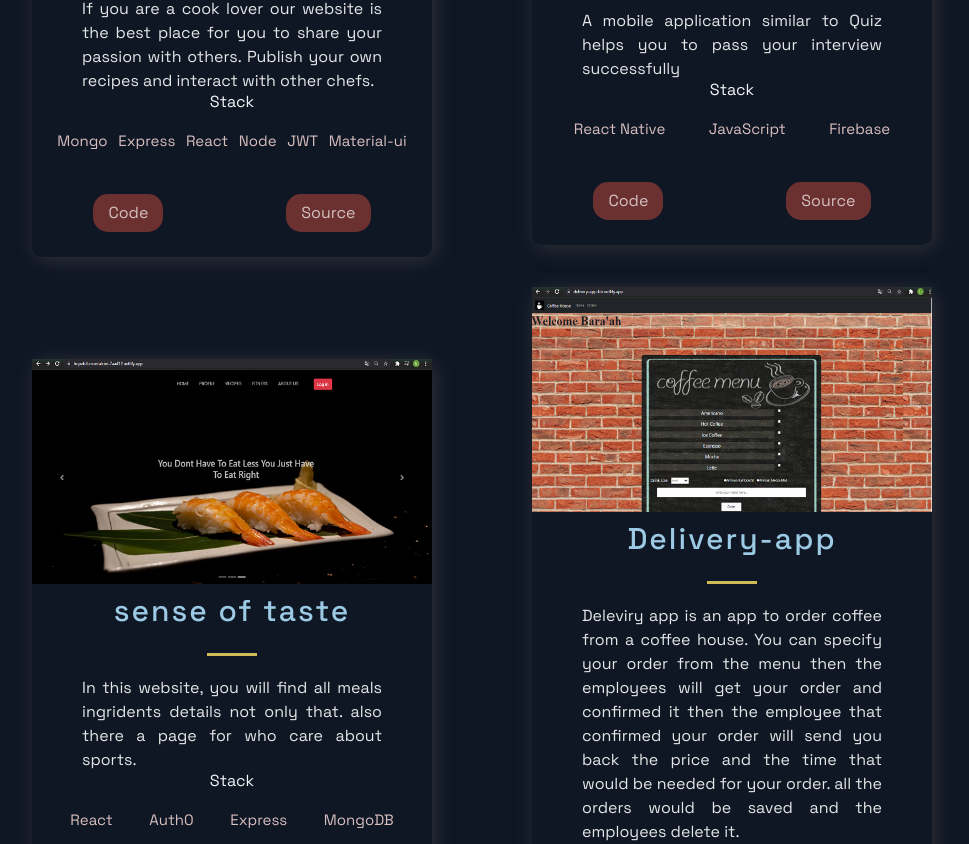
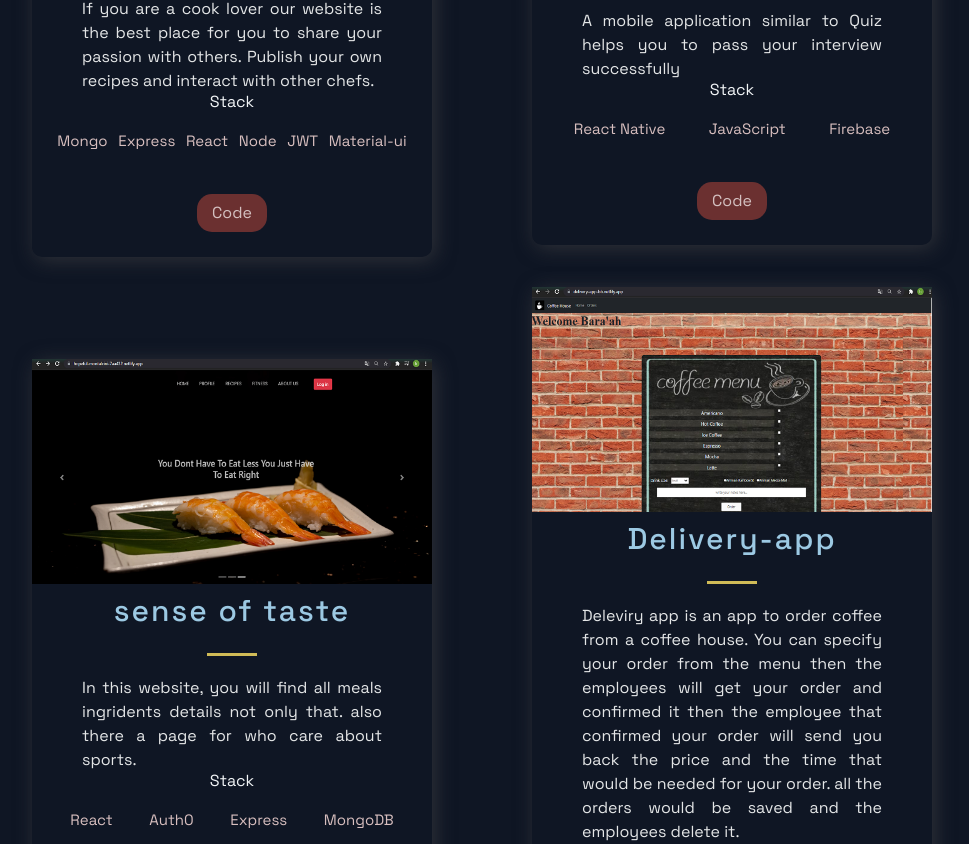
Before and after one commit to baraahalomari/MyPortfolio, a Next.js app: page / in a window 1280 px wide. Shown: the part 1275-2119 px from the top of the page, without its empty margins (158-1127 px from the left). Built offline with nearby package versions, Linux system fonts and the light colour scheme.

Commit message:
remove source

```diff
--- a/src/components/Projects/Projects.js
+++ b/src/components/Projects/Projects.js
@@ -1,18 +1,34 @@
-import React from 'react';
+import React from "react";
 
-import { BlogCard, CardInfo, ExternalLinks, GridContainer, HeaderThree, Hr, Tag, TagList, TitleContent, UtilityList, Img } from './ProjectsStyles';
-import { Section, SectionDivider, SectionTitle } from '../../styles/GlobalComponents';
-import { projects } from '../../constants/constants';
+import {
+  BlogCard,
+  CardInfo,
+  ExternalLinks,
+  GridContainer,
+  HeaderThree,
+  Hr,
+  Tag,
+  TagList,
+  TitleContent,
+  UtilityList,
+  Img,
+} from "./ProjectsStyles";
+import {
+  Section,
+  SectionDivider,
+  SectionTitle,
+} from "../../styles/GlobalComponents";
+import { projects } from "../../constants/constants";
 
 const Projects = () => (
-<Section nopadding id="projects">
+  <Section nopadding id="projects">
     <SectionDivider />
     <SectionTitle main>Projects</SectionTitle>
     <GridContainer>
       {projects.map((p, i) => {
         return (
           <BlogCard key={i}>
-          <Img src={p.image} />
+            <Img src={p.image} />
             <TitleContent>
               <HeaderThree title>{p.title}</HeaderThree>
               <Hr />
@@ -28,7 +44,7 @@ const Projects = () => (
             </div>
             <UtilityList>
               <ExternalLinks href={p.visit}>Code</ExternalLinks>
-              <ExternalLinks href={p.source}>Source</ExternalLinks>
+              {/* <ExternalLinks href={p.source}>Source</ExternalLinks> */}
             </UtilityList>
           </BlogCard>
         );
```
